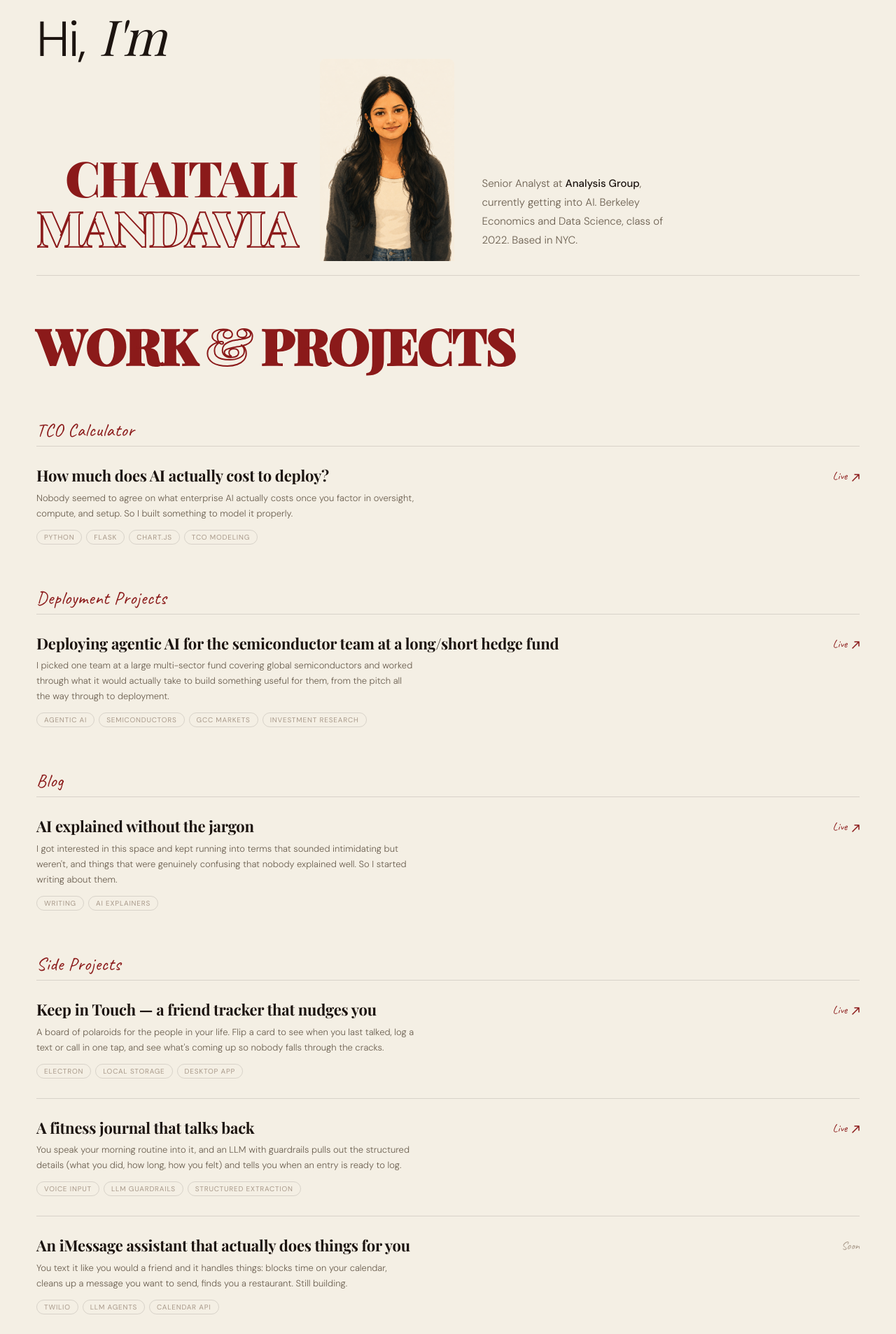
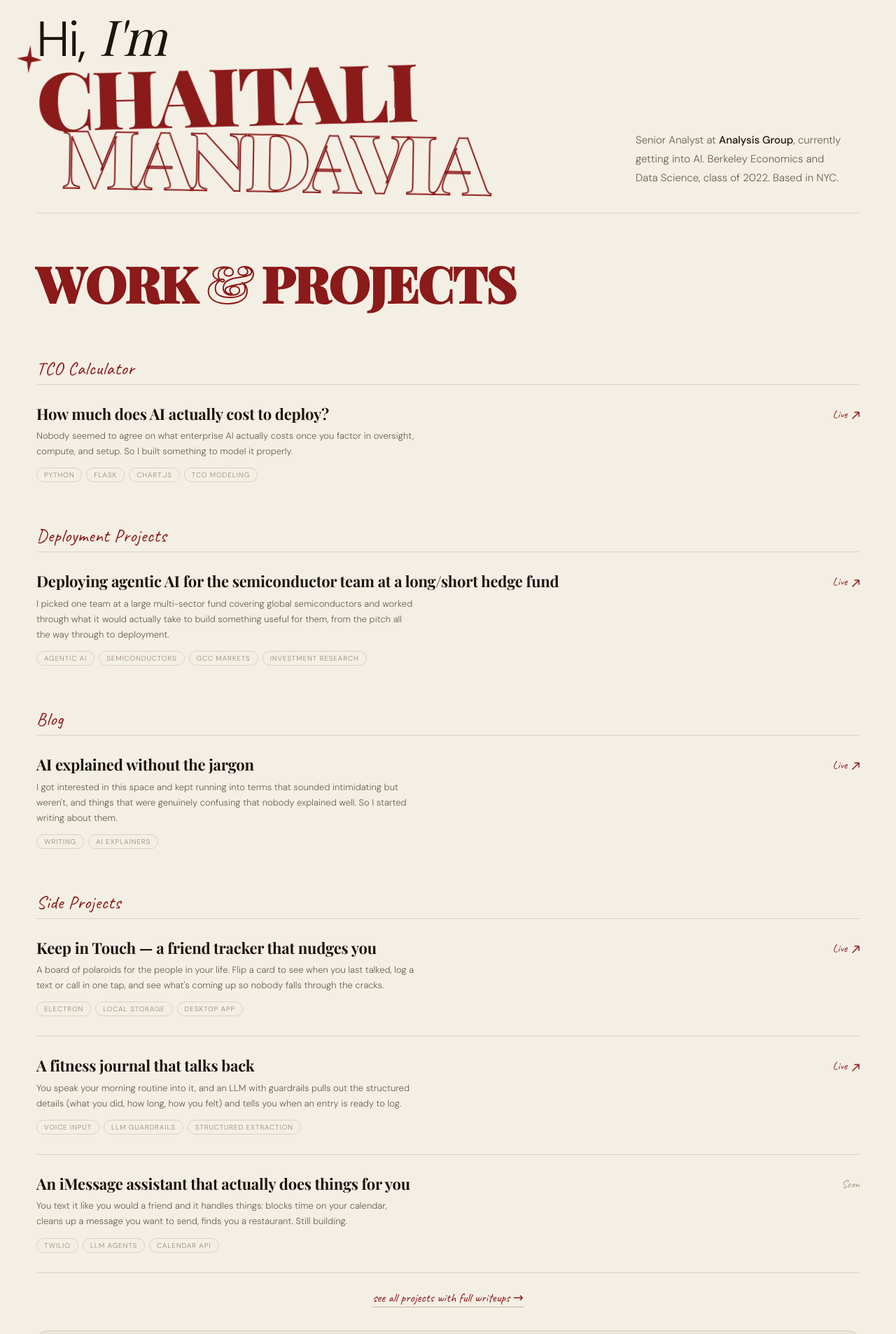
Before and after one commit to chaitalihm/chaitali-mandavia, a Flask app: page / in a window 1280 px wide. Shown: the part 76-1982 px from the top of the page at 70% size. Run offline with Flask 3, Linux system fonts and the light colour scheme; some web fonts are replaced.

Commit message:
Side project rows link to /projects instead of standalone demo pages

```diff
--- a/templates/home.html
+++ b/templates/home.html
@@ -47,6 +47,8 @@
         }
         .nav-links a:hover { color: var(--ink); }
         .nav-links a.nav-pill, .nav-links a.nav-pill:hover { background: #8b1a1a; color: #ffffff; }
+        .nav-pill { transition: transform 0.25s cubic-bezier(.2,1.4,.4,1); }
+        .nav-pill:hover { transform: scale(1.08) rotate(-2deg); }
         .nav-pill {
             font-size: 11px; font-weight: 500; background: var(--red);
             color: #fff; padding: 8px 18px; border-radius: 100px;
@@ -74,40 +76,41 @@
         /* centre row: name left, image centre, space right */
         .hero-centre {
             display: grid;
-            grid-template-columns: auto auto 1fr;
+            grid-template-columns: 1fr 320px;
             align-items: end;
             margin-top: -4px;
             gap: 0 32px;
         }
         .hero-name-left {
             font-family: var(--f-serif);
-            font-size: clamp(36px, 5.5vw, 76px);
+            font-size: clamp(56px, 9vw, 132px);
             font-weight: 900; color: var(--red);
-            letter-spacing: -0.03em; line-height: 0.9;
+            letter-spacing: -0.03em; line-height: 0.86;
             text-transform: uppercase;
             align-self: end; padding-bottom: 8px;
+            opacity: 0; transform: translateY(60px) scale(0.9) rotate(0deg);
+            animation: heroRiseLeft 0.95s 0.1s cubic-bezier(.2,1.4,.4,1) forwards;
+            display: inline-block; cursor: default;
         }
-        .hero-img-wrap {
-            width: clamp(140px, 15vw, 220px);
-            position: relative; z-index: 2;
-            flex-shrink: 0;
-        }
-        .hero-img-wrap img {
-            width: 100%; display: block;
-            border-radius: 8px 8px 0 0;
-            object-fit: cover; object-position: top center;
-            max-height: 480px;
-            mix-blend-mode: multiply;
-        }
+        .hero-name-left:hover { transform: rotate(-3deg) scale(1.04) !important; transition: transform 0.3s cubic-bezier(.2,1.4,.4,1); }
         .hero-name-right {
             font-family: var(--f-serif);
-            font-size: clamp(36px, 5.5vw, 76px);
+            font-size: clamp(56px, 9vw, 132px);
             font-weight: 900; color: transparent;
             -webkit-text-stroke: 2px var(--red);
-            letter-spacing: -0.03em; line-height: 0.9;
+            letter-spacing: -0.03em; line-height: 0.86;
             text-transform: uppercase;
             align-self: end; padding-bottom: 8px;
-            text-align: right;
+            opacity: 0; transform: translateY(60px) scale(0.9) rotate(0deg);
+            animation: heroRiseRight 0.95s 0.28s cubic-bezier(.2,1.4,.4,1) forwards;
+            display: inline-block; cursor: default;
+        }
+        .hero-name-right:hover { transform: rotate(2deg) scale(1.05) !important; transition: transform 0.3s cubic-bezier(.2,1.4,.4,1); }
+        @keyframes heroRiseLeft {
+            to { opacity: 1; transform: translateY(0) scale(1) rotate(-1.5deg); }
+        }
+        @keyframes heroRiseRight {
+            to { opacity: 1; transform: translateY(0) scale(1) rotate(1deg); }
         }
 
         /* annot row */
@@ -182,7 +185,11 @@
             text-decoration: none; color: inherit;
         }
         .project-row:last-child { border-bottom: 1px solid var(--rule); }
+        .project-row { transition: transform 0.3s cubic-bezier(.2,1.3,.4,1), background 0.3s; }
+        .project-row:hover { transform: translateX(8px); background: rgba(139,26,26,0.03); }
         .project-row:hover .proj-name { color: var(--red); }
+        .project-row:hover .proj-status svg { transform: translate(2px,-2px) scale(1.15); }
+        .proj-status svg { transition: transform 0.25s cubic-bezier(.2,1.3,.4,1); }
 
         .proj-num {
             font-family: var(--f-hand); font-size: 20px; color: var(--ink-3);
@@ -233,7 +240,9 @@
         .fact-row {
             display: flex; align-items: baseline; gap: 16px;
             padding: 16px 0; border-bottom: 1px solid var(--rule);
+            transition: transform 0.3s cubic-bezier(.2,1.3,.4,1);
         }
+        .fact-row:hover { transform: translateX(8px); }
         .fact-row:first-child { padding-top: 0; }
         .fact-row:last-child { border-bottom: none; padding-bottom: 0; }
         .fact-val {
@@ -356,7 +365,10 @@
             .about-section { margin: 32px 16px 0; padding: 20px 18px; }
             footer { padding: 20px 16px; }
         }
-    </style>
+        /* scroll reveal animation, louder */
+    .reveal { opacity: 0; transform: translateY(36px) scale(0.97); transition: opacity 0.65s cubic-bezier(.2,1.3,.4,1), transform 0.65s cubic-bezier(.2,1.3,.4,1); }
+    .reveal.in-view { opacity: 1; transform: translateY(0) scale(1); }
+</style>
 </head>
 <body>
 
@@ -375,41 +387,56 @@
 <div class="hero">
 
     <!-- Hi, I'm -->
-    <div class="hero-name-top">
+    <div class="hero-name-top" style="opacity:0;animation:heroFadeIn 0.6s 0s ease forwards;">
         <span class="hi-sans">Hi,</span>
         <span class="im-serif">I'm</span>
     </div>
 
-    <!-- name + image + desc -->
+    <!-- big name + desc, funky offset typography -->
     <div class="hero-centre">
-        <!-- stacked name left of image -->
-        <div style="display:flex; flex-direction:column; align-items:flex-start; justify-content:flex-end; padding-bottom:8px;">
+        <div style="position:relative;">
             <div class="hero-name-left">CHAITALI</div>
-            <div class="hero-name-left" style="color:transparent; -webkit-text-stroke:2px var(--red);">MANDAVIA</div>
+            <div class="hero-name-right" style="text-align:left; margin-top:-14px; margin-left:36px;">MANDAVIA</div>
+            <svg width="44" height="44" viewBox="0 0 44 44" style="position:absolute; top:-18px; left:-32px; opacity:0; animation:starPop 0.5s 0.9s cubic-bezier(.34,1.56,.64,1) forwards, starFloat 3s 1.4s ease-in-out infinite;">
+                <path d="M22 2 L25 18 L40 22 L25 26 L22 42 L19 26 L4 22 L19 18 Z" fill="var(--red)"/>
+            </svg>
         </div>
 
-        <!-- image -->
-        <div class="hero-img-wrap" style="position:relative;">
-            <img src="/static/chaitali.png" alt="Chaitali Mandavia"
-                 onerror="this.parentElement.style.display='none'">
-        </div>
-
-        <!-- right side desc -->
-        <div style="display:flex; flex-direction:column; justify-content:flex-end; padding-bottom:16px; padding-left:8px;">
-            <p style="font-size:15px;line-height:1.8;color:var(--ink-2);font-weight:300;max-width:280px;">
+        <div style="display:flex; flex-direction:column; justify-content:flex-end; padding-bottom:16px; opacity:0; animation:heroFadeIn 0.8s 0.55s ease forwards;">
+            <p style="font-size:15px;line-height:1.8;color:var(--ink-2);font-weight:300;max-width:300px;">
                 Senior Analyst at <strong style="color:var(--ink);font-weight:500;">Analysis Group</strong>, currently getting into AI. Berkeley Economics and Data Science, class of 2022. Based in NYC.
             </p>
-
         </div>
     </div>
 
     <div style="border-top:1px solid var(--rule);margin-top:20px;"></div>
 </div>
 
+<style>
+@keyframes heroFadeIn { to { opacity: 1; } }
+@keyframes starFloat {
+    0%, 100% { transform: translateY(0) rotate(0deg); }
+    50% { transform: translateY(-6px) rotate(8deg); }
+}
+@keyframes wiggleIn {
+    0% { opacity: 0; transform: translateY(24px) rotate(-4deg); }
+    55% { opacity: 1; transform: translateY(-4px) rotate(2deg); }
+    100% { opacity: 1; transform: translateY(0) rotate(0deg); }
+}
+.section-title-block.in-view .wiggle-in {
+    animation: wiggleIn 0.6s cubic-bezier(.2,1.3,.4,1) backwards;
+}
+@keyframes starPop {
+    0% { opacity: 0; transform: scale(0) rotate(-30deg); }
+    60% { opacity: 1; transform: scale(1.3) rotate(8deg); }
+    100% { opacity: 1; transform: scale(1) rotate(0deg); }
+}
+</style>
+
 <!-- WORK -->
 <div class="section">
-    <div class="section-title-block">
-        <h2><span>WORK</span> <span class="outline">&amp;</span> PROJECTS</h2>
+    <div class="section-title-block reveal">
+        <h2><span class="wiggle-in" style="display:inline-block;">WORK</span> <span class="outline wiggle-in" style="display:inline-block; animation-delay:0.1s;">&amp;</span> <span class="wiggle-in" style="display:inline-block; animation-delay:0.2s;">PROJECTS</span></h2>
 
     </div>
 
@@ -417,7 +444,7 @@
 
         <div class="proj-category-label">TCO Calculator</div>
 
-        <a href="/simulator" class="project-row">
+        <a href="/simulator" class="project-row reveal">
             <div>
                 <div class="proj-name">How much does AI actually cost to deploy?</div>
                 <div class="proj-desc">Nobody seemed to agree on what enterprise AI actually costs once you factor in oversight, compute, and setup. So I built something to model it properly.</div>
@@ -433,7 +460,7 @@
 
         <div class="proj-category-label">Deployment Projects</div>
 
-        <a href="/deployment-playbook" class="project-row">
+        <a href="/deployment-playbook" class="project-row reveal">
             <div>
                 <div class="proj-name">Deploying agentic AI for the semiconductor team at a long/short hedge fund</div>
                 <div class="proj-desc">I picked one team at a large multi-sector fund covering global semiconductors and worked through what it would actually take to build something useful for them, from the pitch all the way through to deployment.</div>
@@ -449,7 +476,7 @@
 
         <div class="proj-category-label">Blog</div>
 
-        <div class="project-row" style="cursor:pointer;" onclick="window.location='/blog'">
+        <div class="project-row reveal" style="cursor:pointer;" onclick="window.location='/blog'">
             <div>
                 <div class="proj-name">AI explained without the jargon</div>
                 <div class="proj-desc">I got interested in this space and kept running into terms that sounded intimidating but weren't, and things that were genuinely confusing that nobody explained well. So I started writing about them.</div>
@@ -463,7 +490,7 @@
 
         <div class="proj-category-label">Side Projects</div>
 
-        <a href="/keep-in-touch-demo" class="project-row">
+        <a href="/projects" class="project-row reveal">
             <div>
                 <div class="proj-name">Keep in Touch — a friend tracker that nudges you</div>
                 <div class="proj-desc">A board of polaroids for the people in your life. Flip a card to see when you last talked, log a text or call in one tap, and see what's coming up so nobody falls through the cracks.</div>
@@ -476,7 +503,7 @@
             <div class="proj-status live">Live <svg width="11" height="11" viewBox="0 0 11 11" fill="none" style="display:inline-block;vertical-align:middle;margin-left:3px;"><path d="M1 10 L10 1 M10 1 H4 M10 1 V7" stroke="currentColor" stroke-width="1.5" stroke-linecap="round" stroke-linejoin="round"/></svg></div>
         </a>
 
-        <a href="/fitness-demo" class="project-row">
+        <a href="/projects" class="project-row reveal">
             <div>
                 <div class="proj-name">A fitness journal that talks back</div>
                 <div class="proj-desc">You speak your morning routine into it, and an LLM with guardrails pulls out the structured details (what you did, how long, how you felt) and tells you when an entry is ready to log.</div>
@@ -489,7 +516,7 @@
             <div class="proj-status live">Live <svg width="11" height="11" viewBox="0 0 11 11" fill="none" style="display:inline-block;vertical-align:middle;margin-left:3px;"><path d="M1 10 L10 1 M10 1 H4 M10 1 V7" stroke="currentColor" stroke-width="1.5" stroke-linecap="round" stroke-linejoin="round"/></svg></div>
         </a>
 
-        <div class="project-row" style="cursor:default;">
+        <div class="project-row reveal" style="cursor:default;">
             <div>
                 <div class="proj-name">An iMessage assistant that actually does things for you</div>
                 <div class="proj-desc">You text it like you would a friend and it handles things: blocks time on your calendar, cleans up a message you want to send, finds you a restaurant. Still building.</div>
@@ -509,39 +536,14 @@
     </div>
 
     <!-- embedded live demos -->
-    <div style="margin-top:36px;border:1px solid var(--rule);border-radius:16px;overflow:hidden;padding:20px;background:var(--cream-2);">
+    <div class="reveal" style="margin-top:36px;border:1px solid var(--rule);border-radius:16px;overflow:hidden;padding:20px;background:var(--cream-2);">
         <div style="font-family:var(--f-hand);font-size:16px;color:var(--ink-3);margin-bottom:14px;">keep in touch — a quick look</div>
         <iframe src="/keep-in-touch-demo" style="width:100%;height:560px;border:none;border-radius:12px;display:block;" loading="lazy" title="Keep in Touch demo"></iframe>
     </div>
 
-    <div style="margin-top:24px;border:1px solid var(--rule);border-radius:16px;overflow:hidden;padding:20px;background:var(--cream-2);">
+    <div class="reveal" style="margin-top:24px;border:1px solid var(--rule);border-radius:16px;overflow:hidden;padding:20px;background:var(--cream-2);">
         <div style="font-family:var(--f-hand);font-size:16px;color:var(--ink-3);margin-bottom:14px;">fitness journal — a quick look</div>
         <iframe src="/fitness-demo" style="width:100%;height:560px;border:none;border-radius:12px;display:block;" loading="lazy" title="Fitness journal demo"></iframe>
-    </div>
-</div>
-
-<!-- ABOUT -->
-<div class="about-wrap">
-    <div class="about-inner">
-        <div class="about-left">
-            <span class="about-label">A bit about me</span>
-            <p class="about-text">I've been at <strong>Analysis Group</strong> for 4.5 years as a Senior Analyst. Over the last year I worked on <strong>ALMA</strong>, a firmwide LLM tool that helps teams get through large document sets faster. That's what got me properly interested in this space.</p>
-            <p class="about-text">Originally from Mumbai, currently living in New York.</p>
-        </div>
-        <div class="about-right">
-            <div class="fact-row">
-                <div class="fact-val">Berkeley</div>
-                <div class="fact-label">Economics and Data Science, class of 2022</div>
-            </div>
-            <div class="fact-row">
-                <div class="fact-val">Mumbai</div>
-                <div class="fact-label">originally from here</div>
-            </div>
-            <div class="fact-row">
-                <div class="fact-val">New York</div>
-                <div class="fact-label">where I currently live</div>
-            </div>
-        </div>
     </div>
 </div>
 
@@ -555,5 +557,22 @@
     </div>
 </footer>
 
+<script>
+(function(){
+    var rows = document.querySelectorAll('.project-row.reveal');
+    rows.forEach(function(el, i){ el.style.transitionDelay = (i % 4) * 70 + 'ms'; });
+
+    var els = document.querySelectorAll('.reveal');
+    var observer = new IntersectionObserver(function(entries){
+        entries.forEach(function(entry){
+            if (entry.isIntersecting) {
+                entry.target.classList.add('in-view');
+                observer.unobserve(entry.target);
+            }
+        });
+    }, { threshold: 0.12, rootMargin: '0px 0px -40px 0px' });
+    els.forEach(function(el){ observer.observe(el); });
+})();
+</script>
 </body>
 </html>
```
